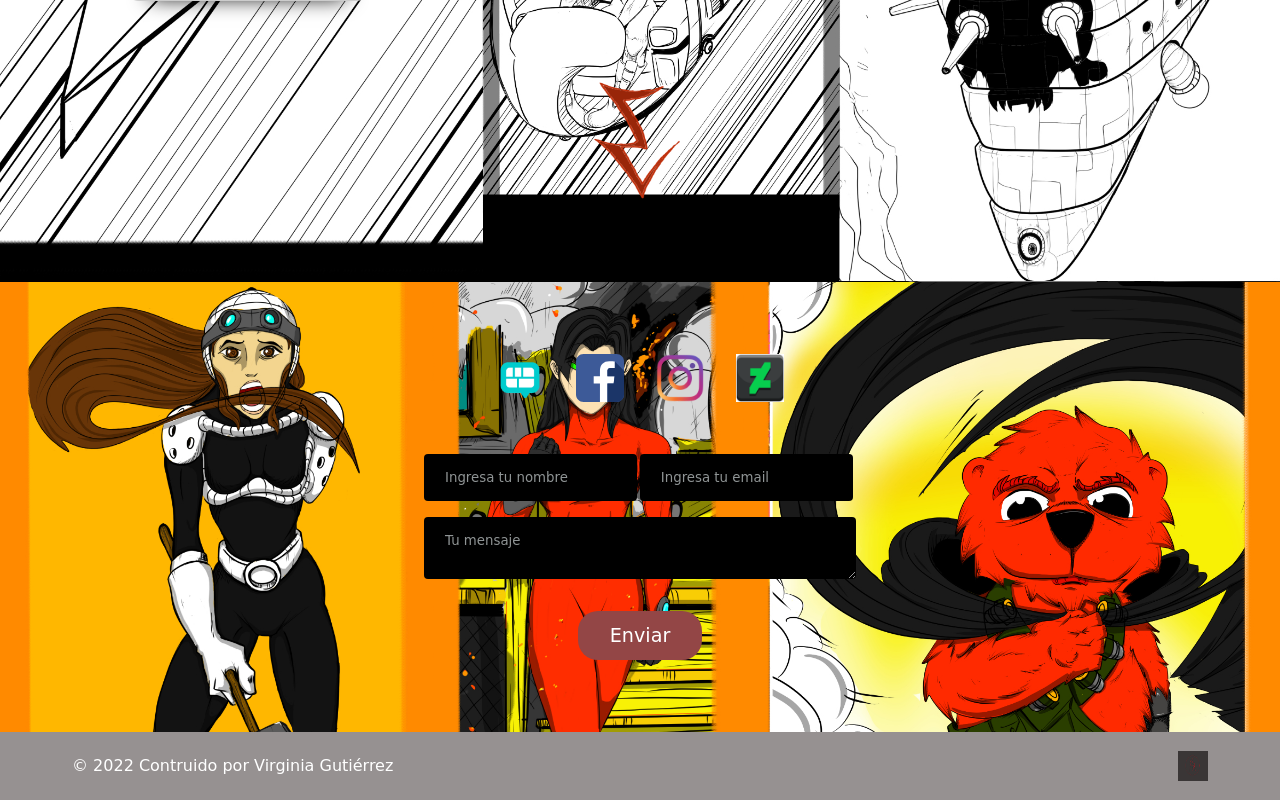
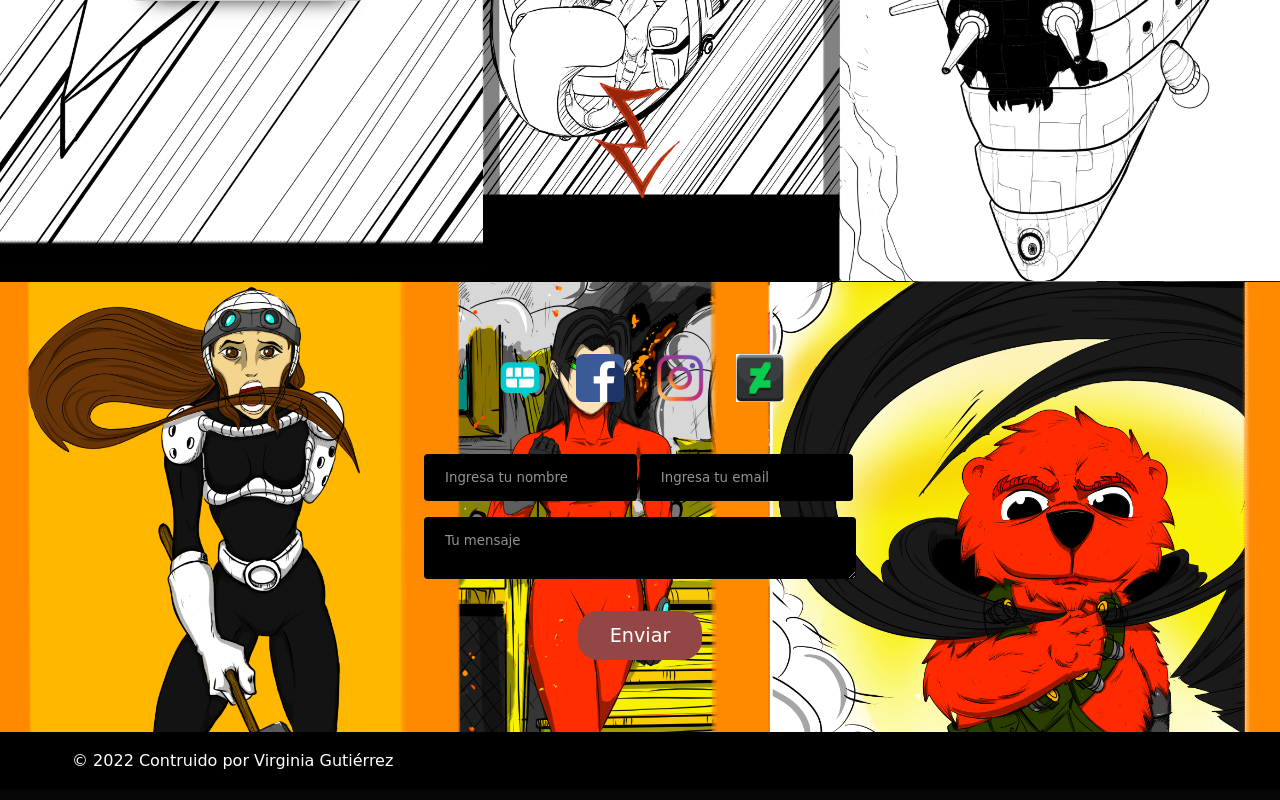
Before and after one commit to megastratofall/romaweb2, a React (Create React App) app: page / in a window 1280 px wide. Shown: the part 5074-5874 px from the top of the page. Built offline with nearby package versions, Linux system fonts and the light colour scheme.

Commit message:
cambiando el color del footer

```diff
--- a/src/components/Footer/index.js
+++ b/src/components/Footer/index.js
@@ -1,9 +1,9 @@
 import styled from "styled-components";
-import logo from "../../assets/logo.png";
+// import logo from "../../assets/logo.png";
 
 const FOOTER = styled.footer`
   color: var(--white);
-  background-color: var(--nav2);
+  background-color: #000000;
   padding: 1.2rem calc(2.5rem + 2.5vw);
   font-size: 1rem;
   display: flex;
@@ -20,20 +20,20 @@ const FOOTER = styled.footer`
   }
 `;
 
-const RightText = styled.div`
-  display: flex;
-  align-items: center;
-  img {
-    width: 1.5rem;
-    height: 1.5rem;
-    margin-left: 1rem;
-    transition: all 0.2s ease-in-out;
-  }
-  img:hover {
-    transform: Scale(2);
-    border-radius: 50%;
-  }
-`;
+// const RightText = styled.div`
+//   display: flex;
+//   align-items: center;
+//   img {
+//     width: 1.5rem;
+//     height: 1.5rem;
+//     margin-left: 1rem;
+//     transition: all 0.2s ease-in-out;
+//   }
+//   img:hover {
+//     transform: Scale(2);
+//     border-radius: 50%;
+//   }
+// `;
 const LeftText = styled.div`
   text-align: left;
 `;
@@ -41,10 +41,6 @@ const Footer = () => {
   return (
     <FOOTER id="contact">
       <LeftText>© 2022 Contruido por{" Virginia Gutiérrez"}</LeftText>
-      <RightText>
-        &nbsp;
-        <img src={logo} alt="logo" style={{ width: "30px", height: "30px" }} />
-      </RightText>
     </FOOTER>
   );
 };
```
